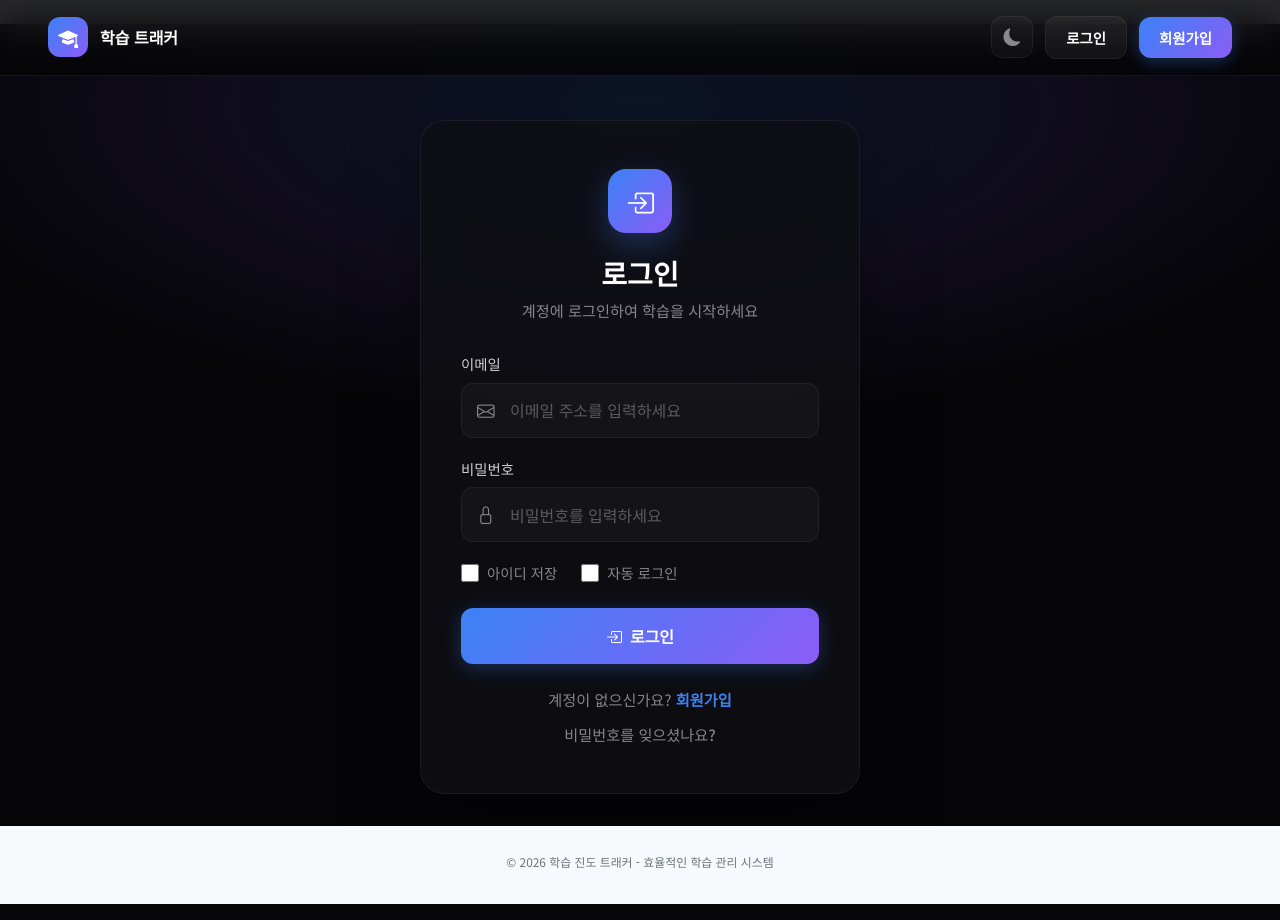
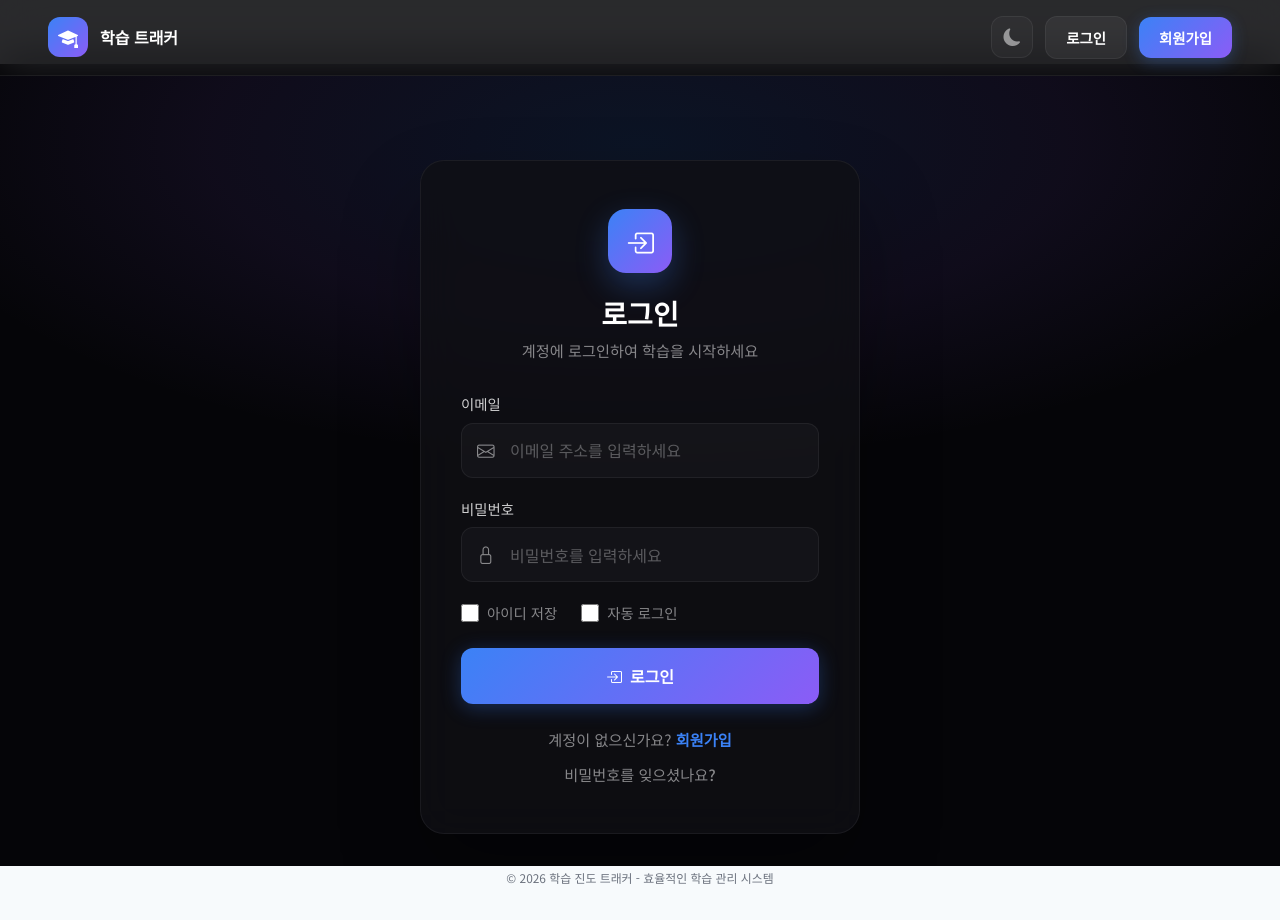
Before and after one commit to yonseiedtech/Learning_Tracker, a Flask app: a page that uses app/templates/base.html in a window 1280 px wide. Run offline with Flask 3, Linux system fonts and the light colour scheme; some libraries are stand-ins or nearby versions.

Commit message:
Adjust page layout to prevent content overlap with navigation bar
Modify `base.html` by increasing top padding on the main content area to avoid overlap with the fixed navigation bar.

Replit-Commit-Author: Agent
Replit-Commit-Session-Id: 53278480-8dba-44e6-b34d-d8bc547a0744
Replit-Commit-Checkpoint-Type: full_checkpoint
Replit-Commit-Event-Id: 3735b4de-c455-478a-836a-ef397e2e5573
Replit-Commit-Screenshot-Url: https://storage.googleapis.com/screenshot-production-us-central1/9e7cd1d4-9efb-408f-86c5-07a8ed5140b1/53278480-8dba-44e6-b34d-d8bc547a0744/CDGtwMY
Replit-Helium-Checkpoint-Created: true

```diff
--- a/app/templates/base.html
+++ b/app/templates/base.html
@@ -323,8 +323,8 @@
     }
 
     main.unified-main {
-        padding-top: 5rem;
-        margin-top: 2rem;
+        padding-top: 5rem !important;
+        margin-top: 0;
         min-height: calc(100vh - 80px);
     }
 
@@ -647,7 +647,7 @@
     </div>
     {% endblock %}
 
-    <main class="container py-4 unified-main">
+    <main class="container unified-main" style="padding-top: 6rem !important;">
         {% block content %}{% endblock %}
     </main>
 
```
Also changed, not shown: attached_assets/image_1769784379198.png (added).
